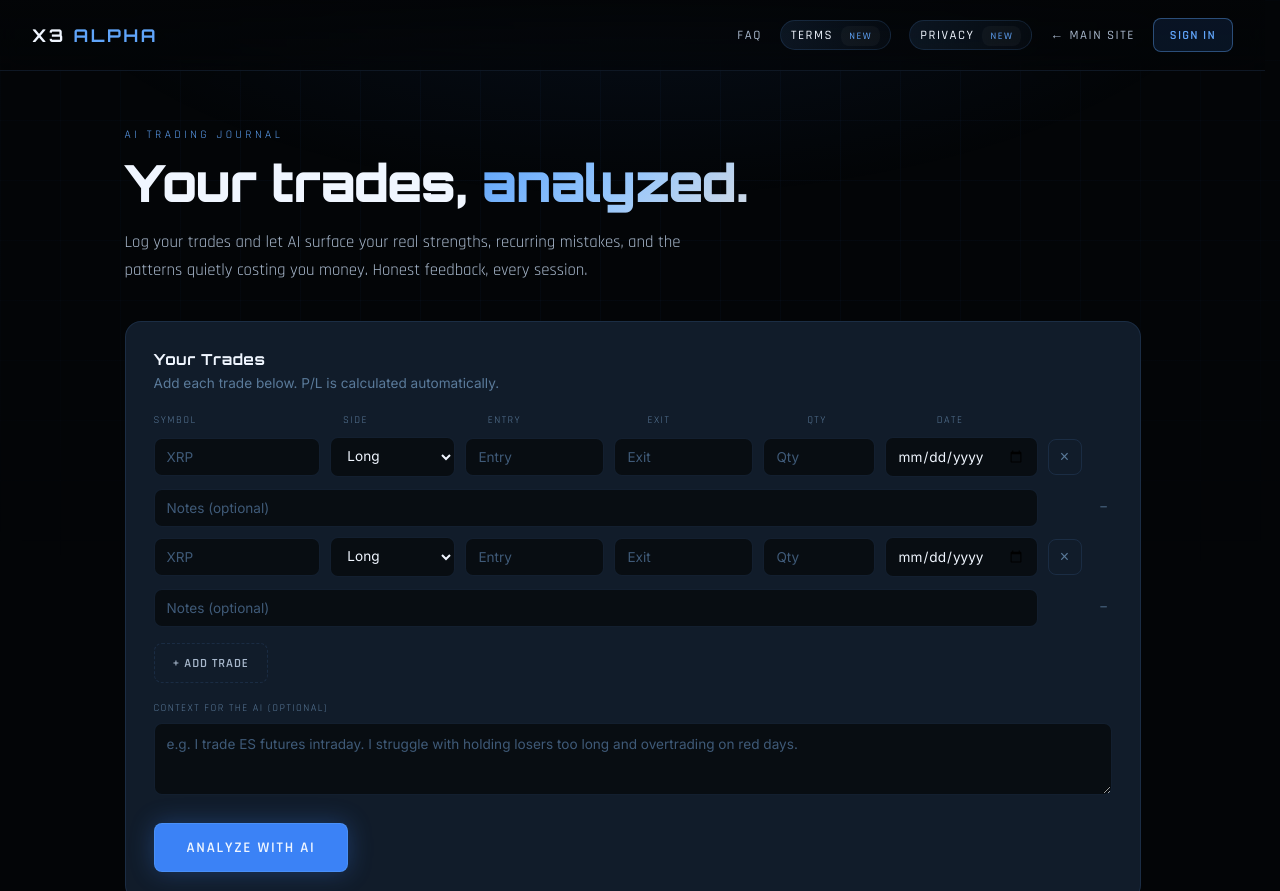
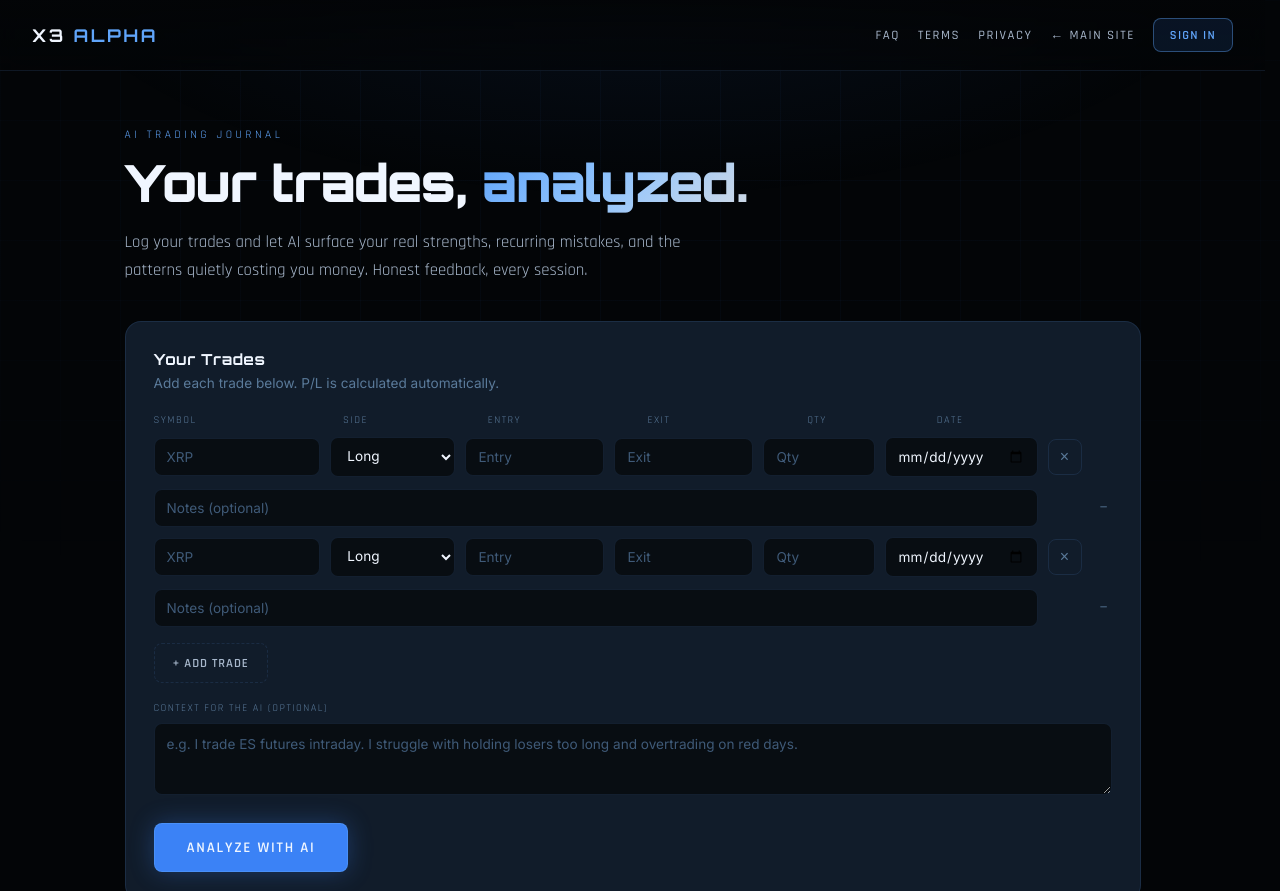
Before and after one commit to xxZavixx/x3-alpha, a website: page index.html in a window 1280 px wide. Shown: the top 891 px of the page. Drawn offline with nearby package versions, Linux system fonts and the light colour scheme; no server answers.

Commit message:
UI: remove 'New' badges; keep Terms/Privacy links normal in header/footer

```diff
--- a/index.html
+++ b/index.html
@@ -50,14 +50,7 @@
       text-decoration:none; transition:color 0.2s;
     }
     .nav-link:hover { color:var(--white); }
-    .nav-link.new {
-      position:relative; padding:6px 10px; border-radius:999px; background:linear-gradient(90deg, rgba(96,165,250,0.10), rgba(96,165,250,0.04));
-      border:1px solid rgba(96,165,250,0.14); color:var(--white);
-    }
-    .nav-link.new::after {
-      content:'New'; font-family:'Rajdhani',monospace; font-size:0.62rem; color:var(--blue-bright);
-      background:rgba(255,255,255,0.03); padding:4px 8px; border-radius:8px; margin-left:8px; vertical-align:middle;
-    }
+    /* no badges */
     .plan-pill {
       font-family:'Rajdhani',monospace; font-size:0.65rem; letter-spacing:0.16em;
       text-transform:uppercase; padding:5px 12px; border-radius:100px;
@@ -273,8 +266,8 @@
     </a>
     <div class="nav-right">
       <a class="nav-link" href="#faq">FAQ</a>
-      <a class="nav-link new" href="terms.html">Terms</a>
-      <a class="nav-link new" href="privacy.html">Privacy</a>
+      <a class="nav-link" href="terms.html">Terms</a>
+      <a class="nav-link" href="privacy.html">Privacy</a>
       <a class="nav-link" href="https://x3digitalcapital.com">← Main Site</a>
       <span id="accountArea"></span>
     </div>
@@ -382,8 +375,8 @@
   <footer>
     <div class="footer-row">
       <a href="https://x3digitalcapital.com">x3digitalcapital.com</a>
-      <a class="new" href="terms.html">Terms &amp; Conditions</a>
-      <a class="new" href="privacy.html">Privacy Policy</a>
+        <a href="terms.html">Terms &amp; Conditions</a>
+        <a href="privacy.html">Privacy Policy</a>
       <a href="mailto:alpha@x3digitalcapital.com" id="supportLink">Support</a>
     </div>
     <p class="disclaimer">X3 Alpha is a trading-journal and self-review tool operated by X3 Digital Capital LLC. It analyzes trades you choose to enter and is provided for informational and educational purposes only. It is not financial, investment, legal, or tax advice, and nothing it outputs is a recommendation to buy or sell any asset. Trading involves substantial risk of loss. You are solely responsible for your decisions.</p>
```
